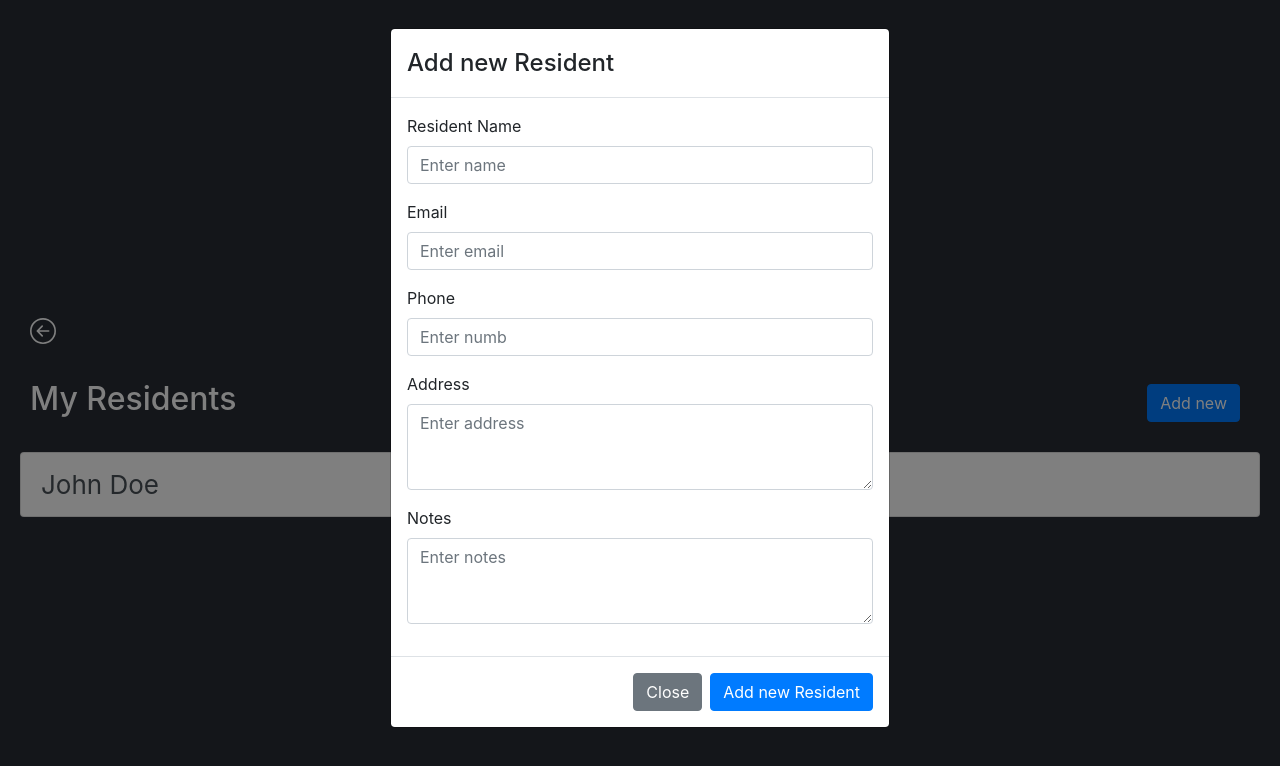
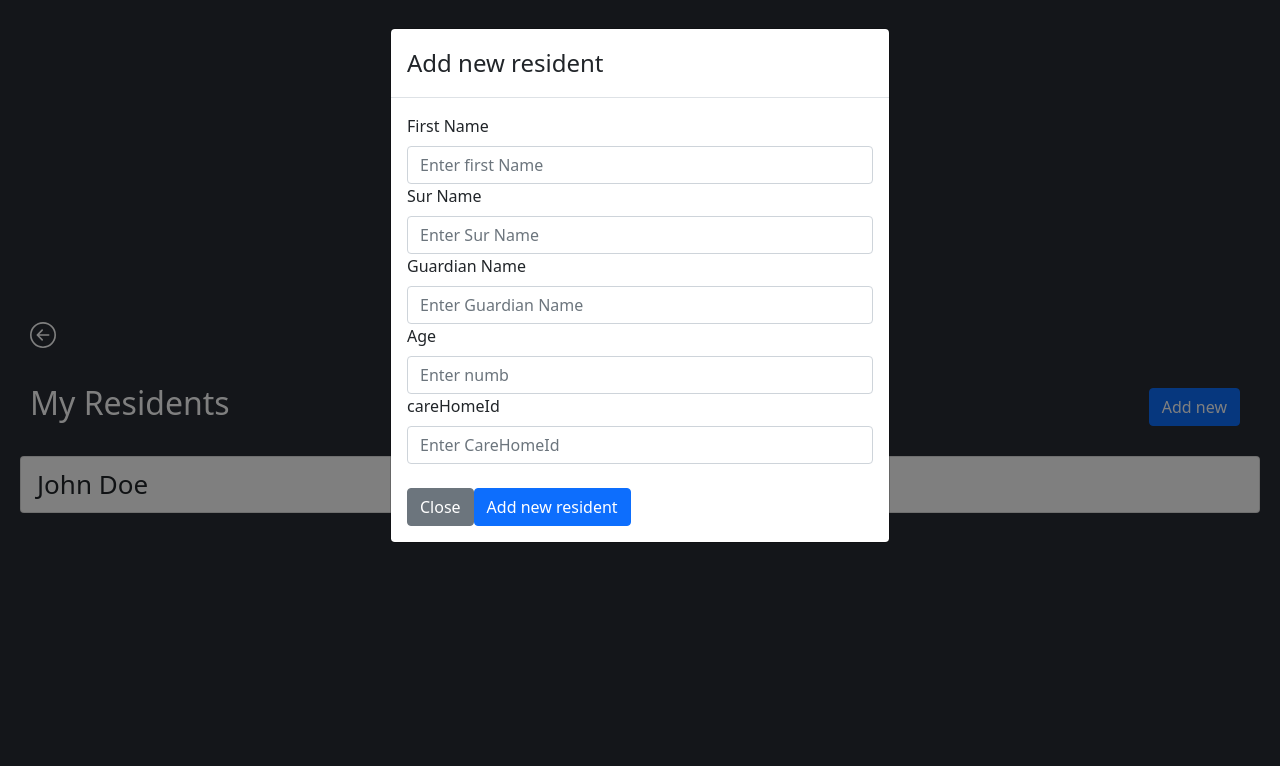
Before and after one commit to pmarshall111/CS2001Group3-FrontEnd, a React (Create React App) app: page / in a window 1280 px wide. Both pictures are taken after a click on the button "Add new". Shown: the top 766 px of the page. Built offline with nearby package versions, Linux system fonts and the light colour scheme.

Commit message:
PB-119 Add a new resident
Can now add residents to the database from the front end

Co-Authored-By: Jonathan Wong <33196907+Jonathanwong96@users.noreply.github.com>
Co-Authored-By: Muhammad abdullah ali <66063001+1938672@users.noreply.github.com>

```diff
--- a/src/App.js
+++ b/src/App.js
@@ -1,8 +1,7 @@
-import logo from './logo.svg';
+// import logo from './logo.svg';
 import './App.css';
 import 'bootstrap/dist/css/bootstrap.min.css';
-import PharmacyPage from "./pharmacy/PharmacyPage";
-import Residentprofile from './profile/Residentprofile';
+// import Residentprofile from './profile/Residentprofile';
 import ResidentsList from './profile/ResidentsList';
 
 function App() {
--- /dev/null
+++ b/src/config.js
@@ -0,0 +1 @@
+export const backendUrl = "http://localhost:8080";
--- a/src/profile/AddResidentForm.js
+++ b/src/profile/AddResidentForm.js
@@ -1,48 +1,74 @@
-import React from 'react';
+import React, { useState } from 'react';
 
 import Form from "react-bootstrap/Form";
 import Modal from "react-bootstrap/Modal";
 import Button from "react-bootstrap/Button";
+import { backendUrl } from "../config";
 
 //Modal is used to have a pop-up box
 //Form.Group controlId= is used for accessibility apparently https://react-bootstrap.github.io/components/forms/
 
-const AddResidentForm = (props) => (
+const AddResidentForm = (props) => {
+    const [firstName, setFirstName] = useState("");
+    const [surName, setSurName] = useState("");
+    const [age, setAge] = useState("");
+    const [careHomeId, setCareHomeId] = useState("");
+    const [guardianName, setGuardianName] = useState("");
+
+    const submit = e => {
+        e.preventDefault();
+        const data = { firstName, surName, guardianName, age, careHomeId }
+        console.log(data);
+        fetch(`${backendUrl}/resident`, { method: "POST", body: JSON.stringify(data), headers: { "Content-Type": "application/json" } });
+        props.handleSubmission();
+    }
+
+    return (
         <Modal show={props.show} onHide={props.handleClose}>
-        <Modal.Header><Modal.Title>Add new Resident</Modal.Title></Modal.Header>
+            <Modal.Header><Modal.Title>Add new resident</Modal.Title></Modal.Header>
             <Modal.Body>
                 <Form>
-                <Form.Group controlId="formAddResidentName">
-                    <Form.Label>Resident Name</Form.Label>
-                    <Form.Control type="text" placeholder="Enter name" />
+                    <Form.Group controlId="formFirstName">
+                        <Form.Label>First Name</Form.Label>
+                        <Form.Control type="text" placeholder="Enter first Name"
+                            onChange={e => setFirstName(e.target.value)} value={firstName}
+                        />
                     </Form.Group>
-                <Form.Group controlId="formResidentEmail">
-                    <Form.Label>Email</Form.Label>
-                    <Form.Control type="email" placeholder="Enter email" />
+                    <Form.Group controlId="formSurName">
+                        <Form.Label>Sur Name</Form.Label>
+                        <Form.Control type="text" placeholder="Enter Sur Name"
+                            onChange={e => setSurName(e.target.value)} value={surName}
+                        />
                     </Form.Group>
-                <Form.Group controlId="formAddResidentPhone">
-                    <Form.Label>Phone</Form.Label>
-                    <Form.Control type="text" placeholder="Enter numb" />
+                    <Form.Group controlId="formGuardianName">
+                        <Form.Label>Guardian Name</Form.Label>
+                        <Form.Control type="text" placeholder="Enter Guardian Name"
+                            onChange={e => setGuardianName(e.target.value)} value={guardianName}
+                        />
                     </Form.Group>
-                <Form.Group controlId="formAddResidentAddress">
-                    <Form.Label>Address</Form.Label>
-                    <Form.Control as="textarea" rows={3} placeholder="Enter address" />
+                    <Form.Group controlId="formAge">
+                        <Form.Label>Age</Form.Label>
+                        <Form.Control type="number" placeholder="Enter numb"
+                            onChange={e => setAge(e.target.value)} value={age}
+                        />
                     </Form.Group>
-                <Form.Group controlId="formAddResidentAddress">
-                    <Form.Label>Notes</Form.Label>
-                    <Form.Control as="textarea" rows={3} placeholder="Enter notes" />
+                    <Form.Group controlId="formCareHomeId">
+                        <Form.Label>careHomeId</Form.Label>
+                        <Form.Control type="number" placeholder="Enter CareHomeId"
+                            onChange={e => setCareHomeId(e.target.value)} value={careHomeId}
+                        />
                     </Form.Group>
-            </Form>
-        </Modal.Body>
-        <Modal.Footer>
+                    <br></br>
                     <Button variant="secondary" onClick={props.handleClose}>
                         Close
                     </Button>
-            <Button variant="primary" onClick={props.handleClose}>
-                Add new Resident
+                    <Button variant="primary" onClick={e => submit(e)}>
+                        Add new resident
                     </Button>
-        </Modal.Footer>
+                </Form>
+            </Modal.Body>
         </Modal>
     );
+}
 
 export default AddResidentForm;
--- a/src/profile/ResidentsList.js
+++ b/src/profile/ResidentsList.js
@@ -1,6 +1,7 @@
-import React, {useState} from 'react';
+import React, { useState } from 'react';
 import TitleBar from "../shared/TitleBar";
 import Button from "react-bootstrap/Button";
+
 
 //import "./PharmacyPage.css";
 import AddResidentForm from "./AddResidentForm";
@@ -17,9 +18,11 @@ const ResidentsList = (props) => {
                 <a href="/profile/Residentprofile.js" class="list-group-item list-group-item-action"> John Doe</a>
 
             </div>
-            {showForm && <AddResidentForm show={showForm} handleClose={() => setShowForm(false)} />}
+            {showForm && <AddResidentForm show={showForm}
+            handleClose={() => setShowForm(false)}
+            handleSubmission={() => setShowForm(false)}
+            />}
         </main>
     );
 }
-
 export default ResidentsList;
```
Also changed, not shown: package.json (+8 -7 lines), 2 other files (tests, documents, lock files or other folders). Lines whose indentation alone changed are shown as unchanged.
